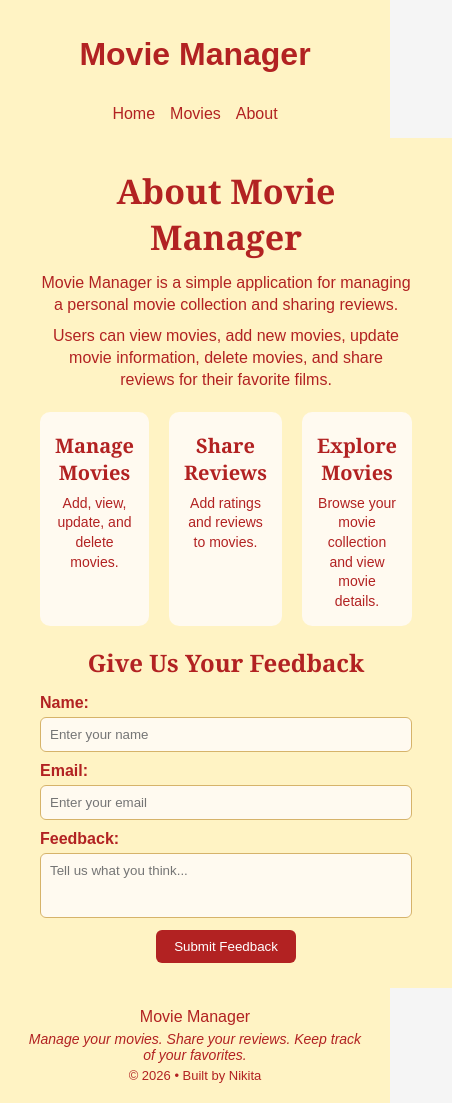
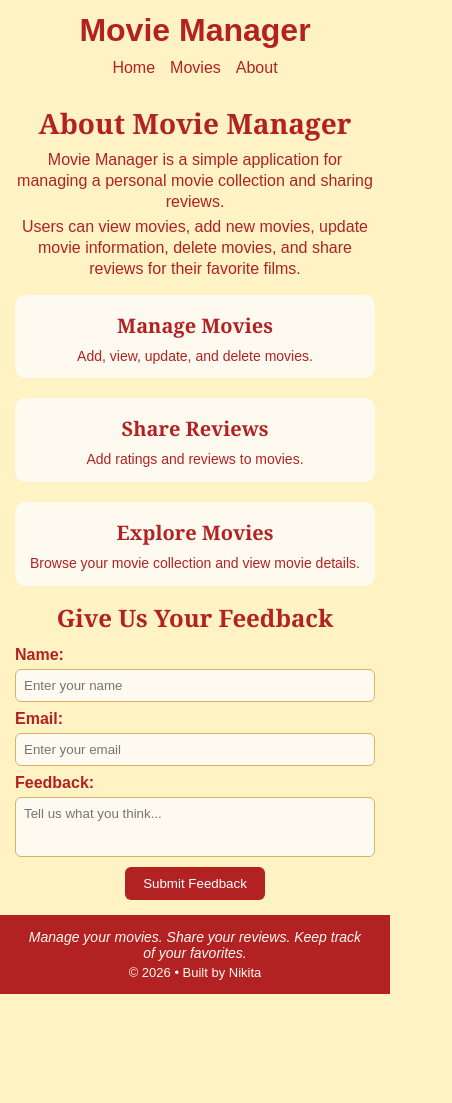
Before and after one commit to NP319/unit-2-project-movie-manager, a React (Vite) app in the folder react-frontend-app/: page /about in a window 390 px wide. Shown: the whole page, 452 px wide, since content can reach past the window. After the commit the page ends 994 px from the top, so only its background shows below. Built offline with nearby package versions, Linux system fonts and the light colour scheme.

Commit message:
Updated Home Page contents

```diff
--- a/react-frontend-app/src/components/Footer.jsx
+++ b/react-frontend-app/src/components/Footer.jsx
@@ -2,9 +2,6 @@
 function Footer() {
   return (
     <footer className="footer">
-
-      {/* Footer text */}
-      <p>Movie Manager</p>
 
       {/* Footer description */}
       <p className="footer-description">
--- a/react-frontend-app/src/index.css
+++ b/react-frontend-app/src/index.css
@@ -1,11 +1,13 @@
 /* Global page styling */
+
 body {
   margin: 0;
   font-family: Arial, sans-serif;
-  background-color: #f5f5f5;
+  background-color: #fff3c4;
 }
 
 /* Main React container */
+
 #root {
   min-height: 100vh;
   display: flex;
@@ -13,41 +15,46 @@ body {
 }
 
 /* Header styling */
+
 .header {
   display: flex;
   justify-content: space-between;
   align-items: center;
-  padding: 15px 20px;
+  padding: 12px 20px;
   background-color: #fff3c4;
   color: #b22222;
 }
 
-.header h1{
-    color: #b22222;
+.header h1 {
+  margin: 0;
+  color: #b22222;
 }
 
 /* Navigation styling */
+
 .navigation {
   display: flex;
   gap: 20px;
 }
 
 .navigation a {
-    text-decoration: none;
-    color: #b22222;
+  text-decoration: none;
+  color: #b22222;
 }
 
-.navigation a:hover{
-    text-decoration: underline;
+.navigation a:hover {
+  text-decoration: underline;
 }
 
 /* Main page content */
+
 main {
   flex: 1;
   display: flex;
 }
 
 /* Home page layout */
+
 .home-section {
   flex: 1;
   position: relative;
@@ -61,6 +68,7 @@ main {
 }
 
 /* Home page image */
+
 .home-image {
   position: absolute;
   width: 100%;
@@ -71,12 +79,14 @@ main {
 }
 
 /* Home page content */
+
 .home-content {
   position: relative;
   z-index: 1;
 }
 
 /* Home page text */
+
 .home-section h1,
 .home-section p {
   color: white;
@@ -84,6 +94,7 @@ main {
 }
 
 /* View Movies link */
+
 .view-movies-link {
   display: inline-block;
   margin-top: 20px;
@@ -94,6 +105,7 @@ main {
 }
 
 /* View Movies hover effect */
+
 .view-movies-link:hover {
   text-decoration: underline;
 }
@@ -101,49 +113,55 @@ main {
 /* ABOUT PAGE */
 
 /* About page layout */
+
 .about-card {
   flex: 1;
   background-color: #fff3c4;
   color: #b22222;
-  padding: 25px 40px;
+  padding: 15px 30px;
   box-sizing: border-box;
   text-align: center;
 }
 
 /* About page title */
+
 .about-card h1 {
-  margin: 5px 0 12px;
+  margin: 0 0 8px;
   font-family: Georgia, serif;
-  font-size: 34px;
+  font-size: 32px;
   color: #b22222;
 }
 
 /* About page description */
+
 .about-card > p {
   max-width: 850px;
-  margin: 8px auto;
+  margin: 5px auto;
   font-size: 16px;
-  line-height: 1.4;
+  line-height: 1.3;
 }
 
 /* Movie Manager features */
+
 .about-features {
   display: flex;
   gap: 20px;
   max-width: 950px;
-  margin: 20px auto;
+  margin: 15px auto;
 }
 
 /* Individual feature boxes */
+
 .feature-box {
   flex: 1;
-  padding: 15px;
+  padding: 12px;
   background-color: #fffaf0;
   border-radius: 10px;
   text-align: center;
 }
 
 /* Feature titles */
+
 .feature-box h2 {
   margin: 5px 0 8px;
   font-family: Georgia, serif;
@@ -152,6 +170,7 @@ main {
 }
 
 /* Feature descriptions */
+
 .feature-box p {
   margin: 0;
   font-size: 14px;
@@ -159,36 +178,40 @@ main {
 }
 
 /* Feedback form */
+
 .about-card form {
   max-width: 600px;
-  margin: 20px auto 0;
+  margin: 15px auto 0;
   text-align: left;
 }
 
 /* Feedback form title */
+
 .about-card form h2 {
   text-align: center;
-  margin: 10px 0 15px;
+  margin: 5px 0 12px;
   font-family: Georgia, serif;
   font-size: 24px;
   color: #b22222;
 }
 
 /* Form labels */
+
 .about-card label {
   display: block;
-  margin-bottom: 10px;
+  margin-bottom: 8px;
   color: #b22222;
   font-weight: bold;
 }
 
 /* Form inputs */
+
 .about-card input,
 .about-card textarea {
   display: block;
   width: 100%;
   margin-top: 5px;
-  padding: 9px;
+  padding: 8px;
   box-sizing: border-box;
   border: 1px solid #d6b36a;
   border-radius: 6px;
@@ -197,15 +220,17 @@ main {
 }
 
 /* Feedback textarea */
+
 .about-card textarea {
-  height: 65px;
+  height: 60px;
   resize: none;
 }
 
 /* Submit button */
+
 .about-card button {
   display: block;
-  margin: 12px auto 0;
+  margin: 10px auto 0;
   padding: 9px 18px;
   border: none;
   border-radius: 6px;
@@ -216,28 +241,31 @@ main {
 }
 
 /* Submit button hover effect */
+
 .about-card button:hover {
   transform: translateY(-2px);
 }
 
 /* Feedback success message */
+
 .about-card form > p {
   text-align: center;
-  margin: 10px 0 0;
+  margin: 8px 0 0;
   font-weight: bold;
   color: #b22222;
 }
 
 /* Footer styling */
+
 .footer {
-  padding: 15px 20px;
-  background-color: #fff3c4;
-  color: #b22222;
+  padding: 10px 20px;
+  background-color: #b22222;
+  color: #fffaf0;
   text-align: center;
 }
 
 .footer p {
-  margin: 5px;
+  margin: 4px;
 }
 
 .footer-description {
@@ -250,14 +278,22 @@ main {
 }
 
 /* Adjust navigation for smaller screens */
+
 @media (max-width: 1024px) {
+
   .header {
-    padding: 15px;
+    padding: 12px 15px;
+  }
+
+  .about-card {
+    padding: 15px 20px;
   }
 }
 
-/* Adjust navigation for mobile screens */
+/* Adjust pages for mobile screens */
+
 @media (max-width: 600px) {
+
   .header {
     flex-direction: column;
     gap: 10px;
@@ -266,4 +302,16 @@ main {
   .navigation {
     gap: 15px;
   }
+
+  .about-features {
+    flex-direction: column;
+  }
+
+  .about-card h1 {
+    font-size: 28px;
+  }
+
+  .about-card {
+    padding: 15px;
+  }
 }
--- a/react-frontend-app/src/pages/Home.jsx
+++ b/react-frontend-app/src/pages/Home.jsx
@@ -22,10 +22,10 @@ function Home() {
       {/* Home page content */}
       <div className="home-content">
 
-        <h1>Movie Manager</h1>
+        <h1>Your Movies. Your collection.</h1>
 
         <p>
-          Manage your favorite movies and share your reviews.
+          Keep track of the movies you love, discover your favorites,and share your thoughts.
         </p>
 
       {/* Link to the Movie List page */}
--- a/react-frontend-app/src/pages/MovieList.jsx
+++ b/react-frontend-app/src/pages/MovieList.jsx
@@ -82,6 +82,14 @@ function MovieList() {
 
     // Get the updated movie list after adding the movie
     getMovies()
+
+    // Clear the Add Movie form
+    setMovie({
+      title: '',
+      genre: '',
+      director: '',
+      releaseYear: ''
+    })
   }
 
   // Function to update an existing movie
@@ -134,8 +142,10 @@ function MovieList() {
       <h1>Movies</h1>
 
       {/* Edit movie form */}
-      {editingMovie && (
+      {editingMovie ? (
         <form onSubmit={updateMovie}>
+
+        {/* Edit movie heading */}
         <h2>Edit Movie</h2>
 
         {/* Movie title input */}
@@ -170,15 +180,16 @@ function MovieList() {
           placeholder="Release Year"
         />
 
-          {/* Button for submitting the movie update */}
-          <button type="submit">Update Movie</button>
+        {/* Update movie button */}
+        <button type="submit">
+          Update Movie
+        </button>
+
         </form>
-      )}
-
-      {/* Form for adding a new movie */}
+      ) : (
         <form onSubmit={addMovie}>
 
-        {/* Movie title input */}
+        {/* Add movie title input */}
         <input
           name="title"
           value={movie.title}
@@ -186,7 +197,7 @@ function MovieList() {
           placeholder="Title"
         />
 
-        {/* Movie genre input */}
+        {/* Add movie genre input */}
         <input
           name="genre"
           value={movie.genre}
@@ -194,7 +205,7 @@ function MovieList() {
           placeholder="Genre"
         />
 
-        {/* Movie director input */}
+        {/* Add movie director input */}
         <input
           name="director"
           value={movie.director}
@@ -202,7 +213,7 @@ function MovieList() {
           placeholder="Director"
         />
 
-        {/* Movie release year input */}
+        {/* Add movie release year input */}
         <input
           name="releaseYear"
           value={movie.releaseYear}
@@ -210,10 +221,13 @@ function MovieList() {
           placeholder="Release Year"
         />
 
-        {/* Submit button for adding the movie */}
-        <button type="submit">Add Movie</button>
+        {/* Add movie button */}
+        <button type="submit">
+          Add Movie
+        </button>
 
         </form>
+)}
 
       {/* Display each movie from the movies array */}
       {movies.map(movie => (
```
Lines whose indentation alone changed are shown as unchanged.
